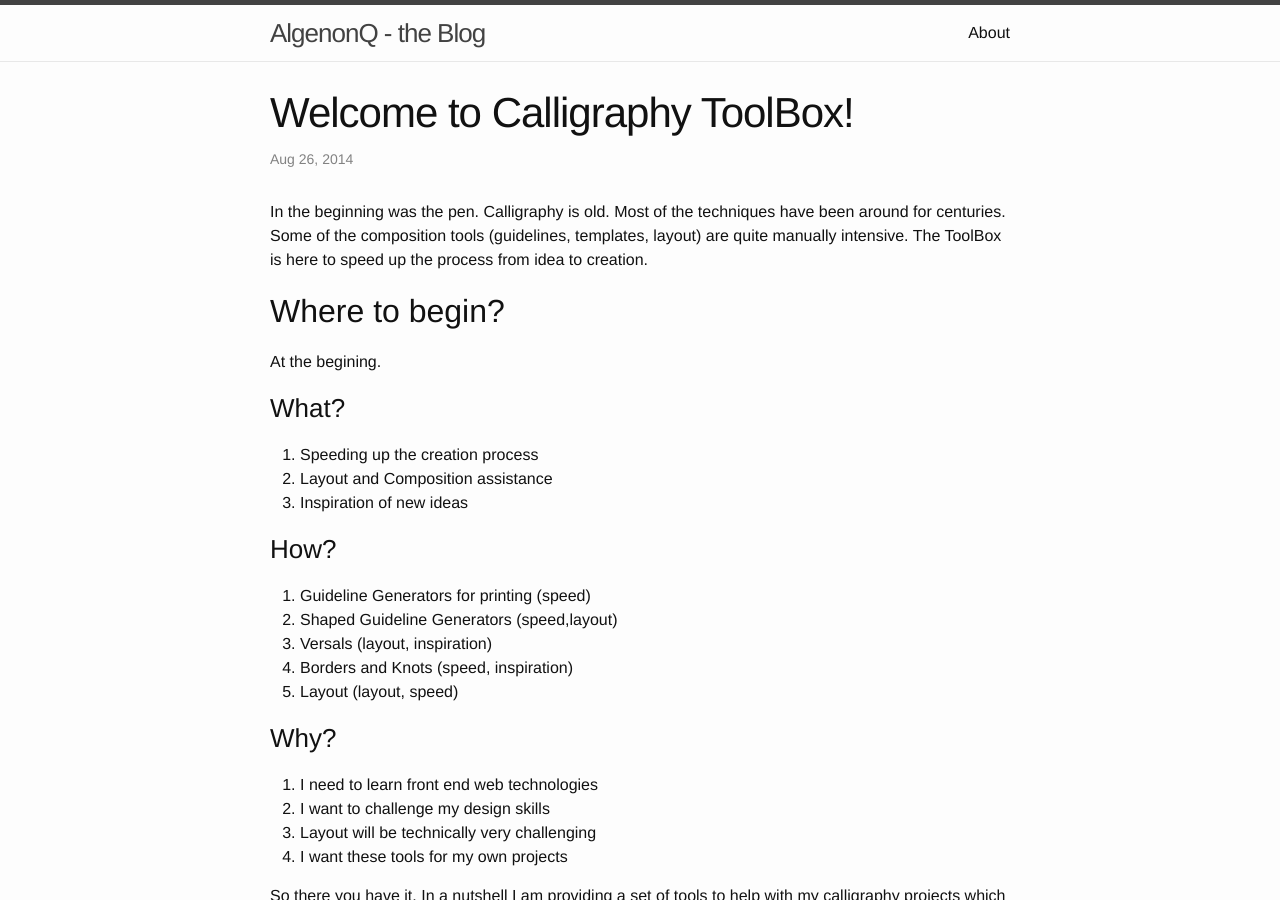
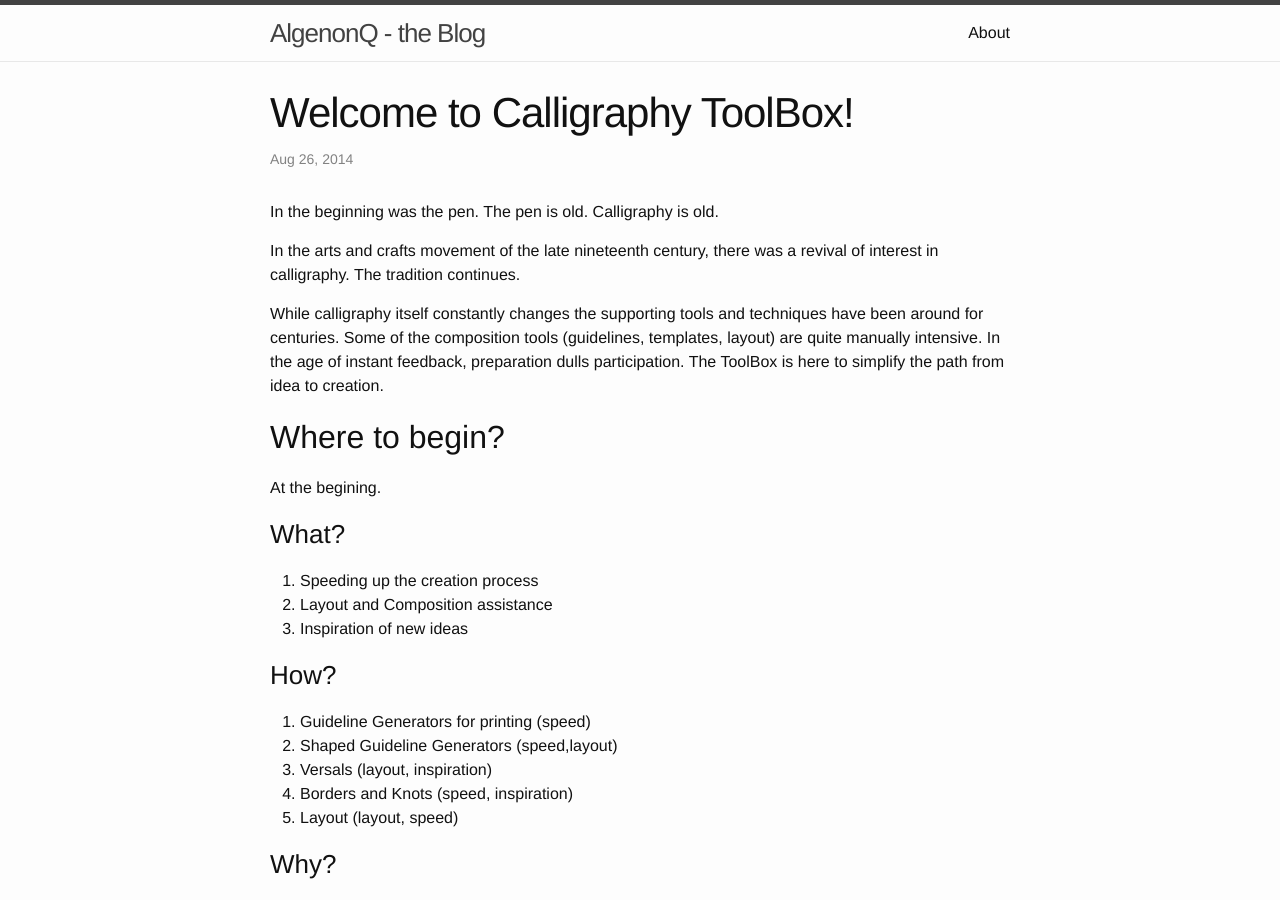
Before and after one commit to algenonq/algenonq.github.io, a Jekyll site: the page built from _posts/2014-08-26-where-to-begin.markdown, in a window 1280 px wide and 900 px high. Built offline with Jekyll 4.4.1, drawn with Linux system fonts in a browser that asks for light colours.

Commit message:
changed the introduction

```diff
--- a/_posts/2014-08-26-where-to-begin.markdown
+++ b/_posts/2014-08-26-where-to-begin.markdown
@@ -5,7 +5,11 @@ date:   2014-08-26 13:32:16
 categories: Calligraphy ToolBox Update
 tags: calligraphy ToolBox algenonq programming
 ---
-In the beginning was the pen. Calligraphy is old. Most of the techniques have been around for centuries. Some of the composition tools (guidelines, templates, layout) are quite manually intensive. The ToolBox is here to speed up the process from idea to creation.
+In the beginning was the pen. The pen is old.  Calligraphy is old.
+
+In the arts and crafts movement of the late nineteenth century, there was a revival of interest in calligraphy. The tradition continues.
+
+While calligraphy itself constantly changes the supporting tools and techniques have been around for centuries. Some of the composition tools (guidelines, templates, layout) are quite manually intensive. In the age of instant feedback, preparation dulls participation. The ToolBox is here to simplify the path from idea to creation.
 
 Where to begin?
 ---------------
```
